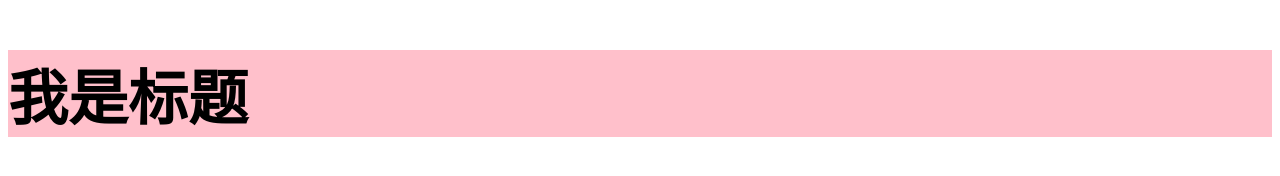
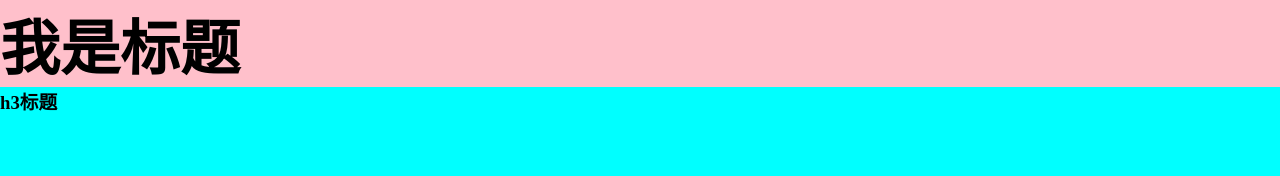
Before and after one commit to j1ane/project_01, a plain HTML site: page index.html in a window 1280 px wide. Drawn offline with Linux system fonts and the light colour scheme.

Commit message:
修改了css

```diff
--- /dev/null
+++ b/index.css
@@ -0,0 +1,4 @@
+*{margin: 0;padding: 0;}
+html,body{
+    background-color: cyan;
+}
--- a/index.html
+++ b/index.html
@@ -5,6 +5,7 @@
     <meta http-equiv="X-UA-Compatible" content="IE=edge">
     <meta name="viewport" content="width=device-width, initial-scale=1.0">
     <title>Document</title>
+    <link rel="stylesheet" href="./index.css">
     <style>
         h2{
             font-size: 60px;
@@ -14,5 +15,7 @@
 </head>
 <body>
     <h2>我是标题</h2>
+    <h3>h3标题</h3>
+    <script src="index.js"></script>
 </body>
 </html>
```
Also changed, not shown: index.js (added).
